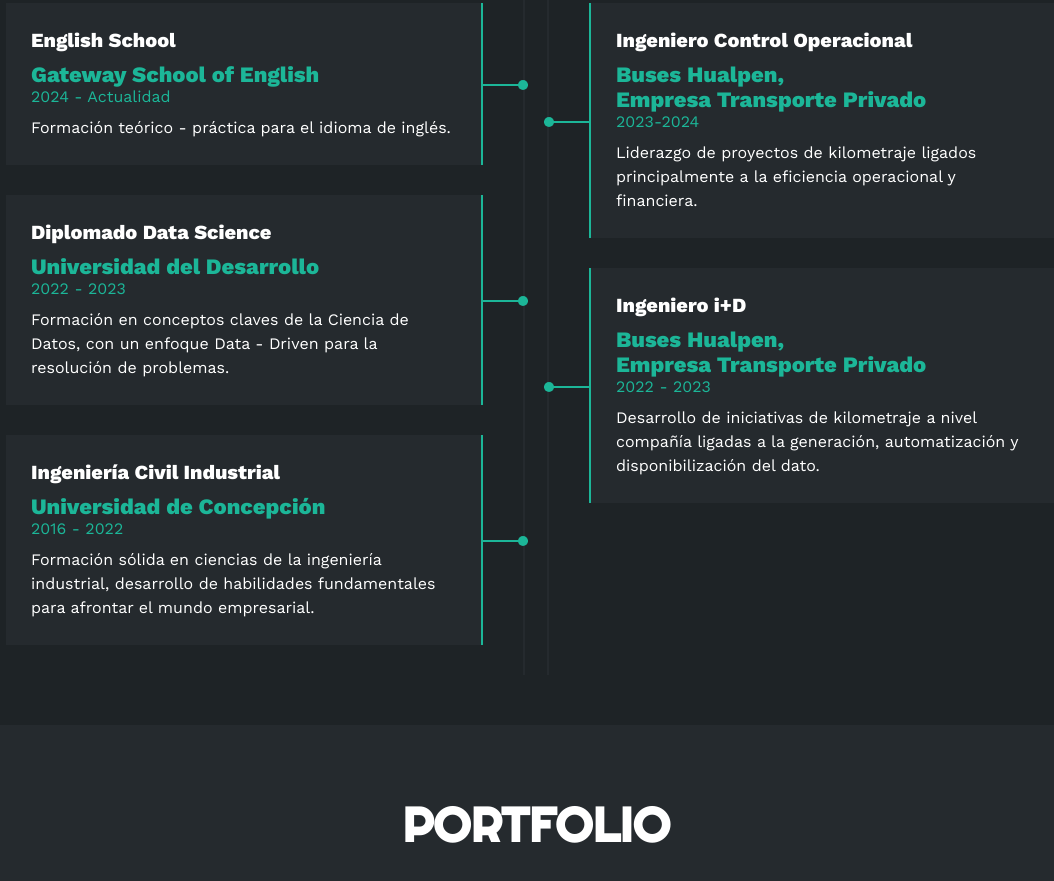
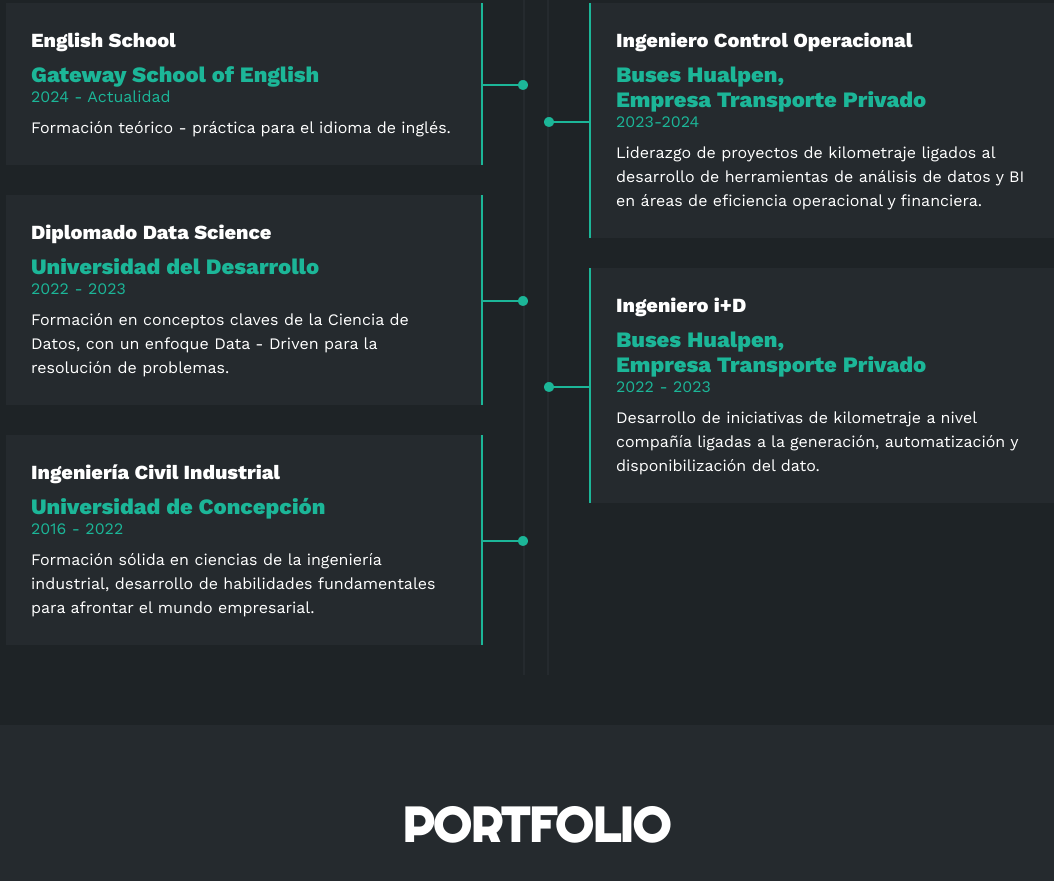
Before and after one commit to Pjerez98/Professional-Profile, a plain HTML site: page index.html in a window 1280 px wide. Shown: the part 2197-3078 px from the top of the page, without its empty margins (104-1158 px from the left). Drawn offline with nearby package versions, Linux system fonts and the light colour scheme; a script that the page names is missing.

Commit message:
Update index.html
cambio en descripción de experiencia profesional

```diff
--- a/index.html
+++ b/index.html
@@ -213,7 +213,7 @@
                         <span class="casa">Buses Hualpen,<br>
                             Empresa Transporte Privado</span>
                         <span class="fecha">2023-2024</span>
-                        <p>Liderazgo de proyectos de kilometraje ligados principalmente a la eficiencia operacional y financiera. </p>
+                        <p>Liderazgo de proyectos de kilometraje ligados al desarrollo de herramientas de análisis de datos y BI en áreas de eficiencia operacional y financiera. </p>
                         <div class="conectord">
                             <div class="circulod"></div>
                         </div>
```
